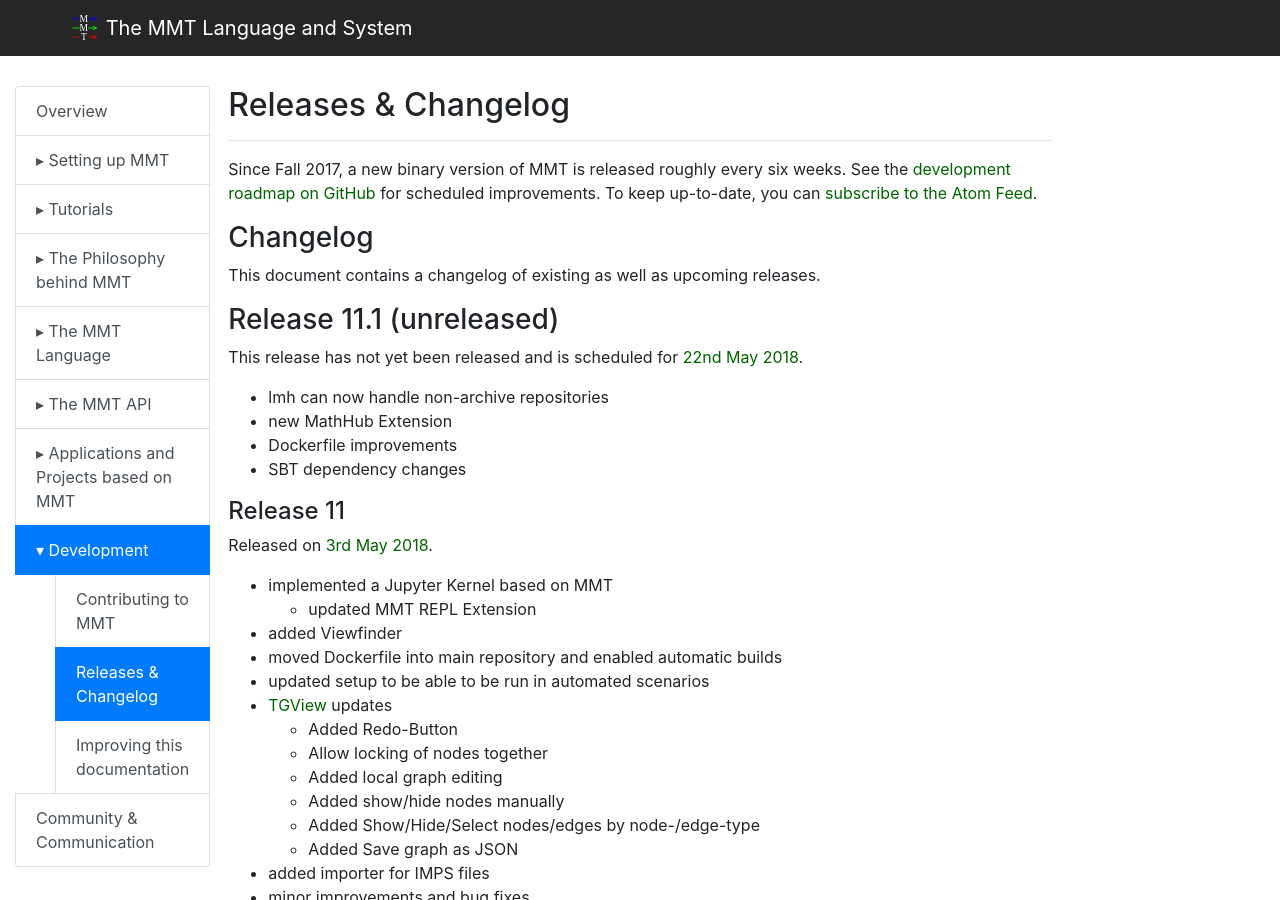
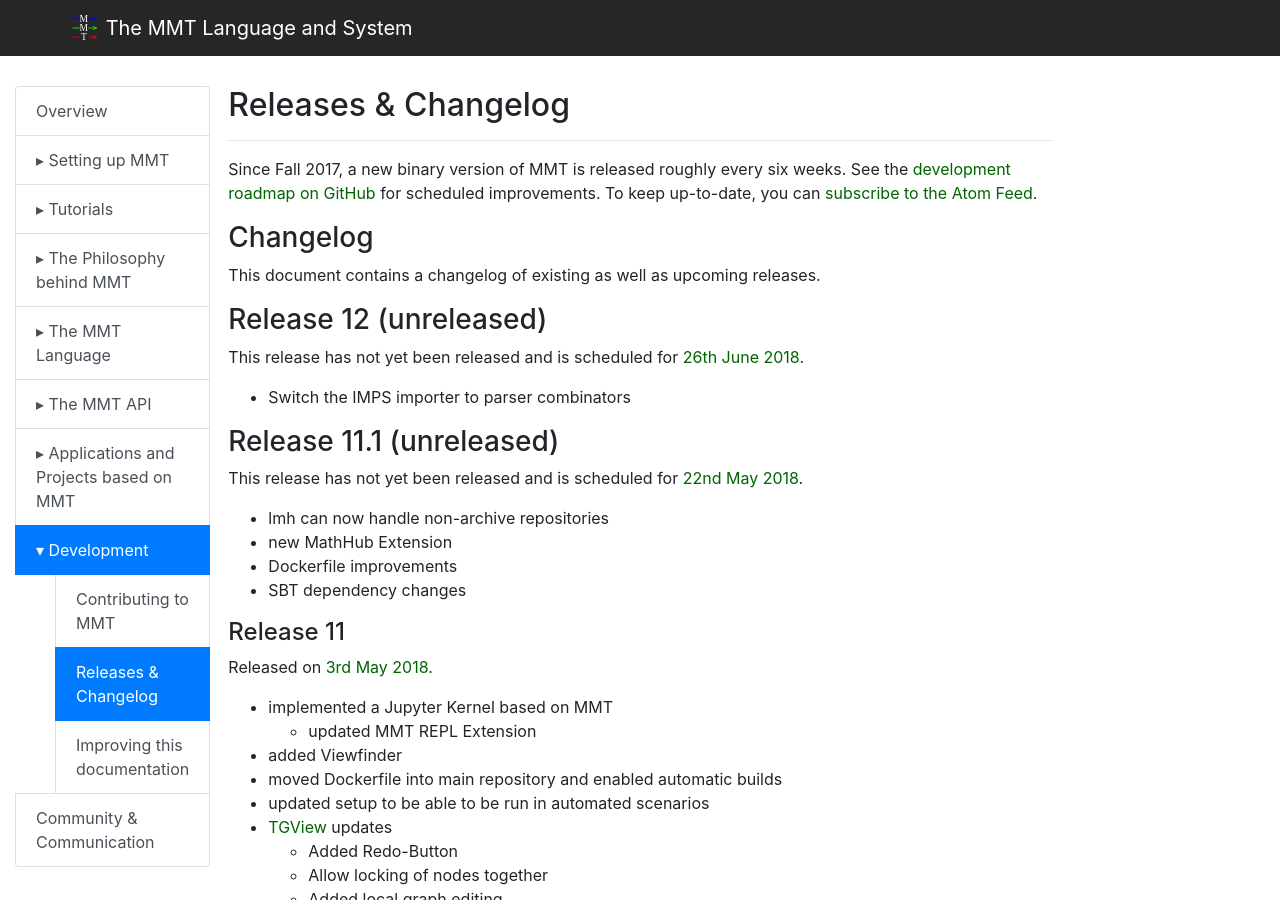
Before and after one commit to UniFormal/uniformal.github.io, a Jekyll site: the page built from doc/development/releases.md, in a window 1280 px wide and 900 px high. Built offline with Jekyll 4.4.1, drawn with Linux system fonts in a browser that asks for light colours.

Commit message:
Add Release 12

```diff
--- a/doc/development/releases.md
+++ b/doc/development/releases.md
@@ -10,6 +10,12 @@
 ### Changelog
 
 This document contains a changelog of existing as well as upcoming releases.
+
+### Release 12 (unreleased)
+
+This release has not yet been released and is scheduled for [26th June 2018](https://github.com/UniFormal/MMT/milestone/4).
+
+- Switch the IMPS importer to parser combinators
 
 ### Release 11.1 (unreleased)
 
```
